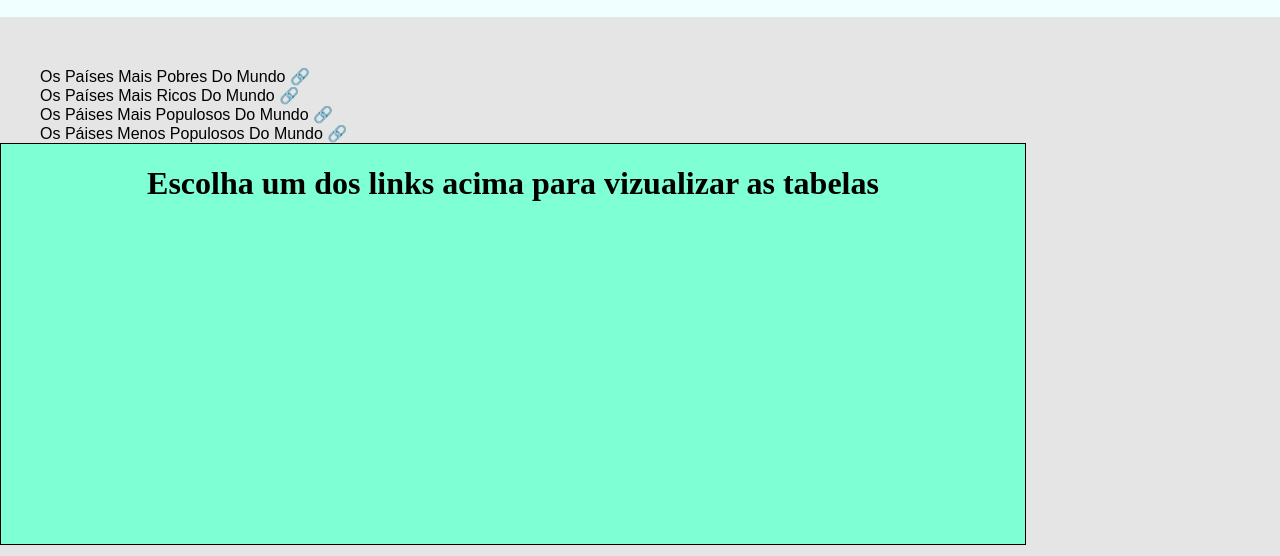
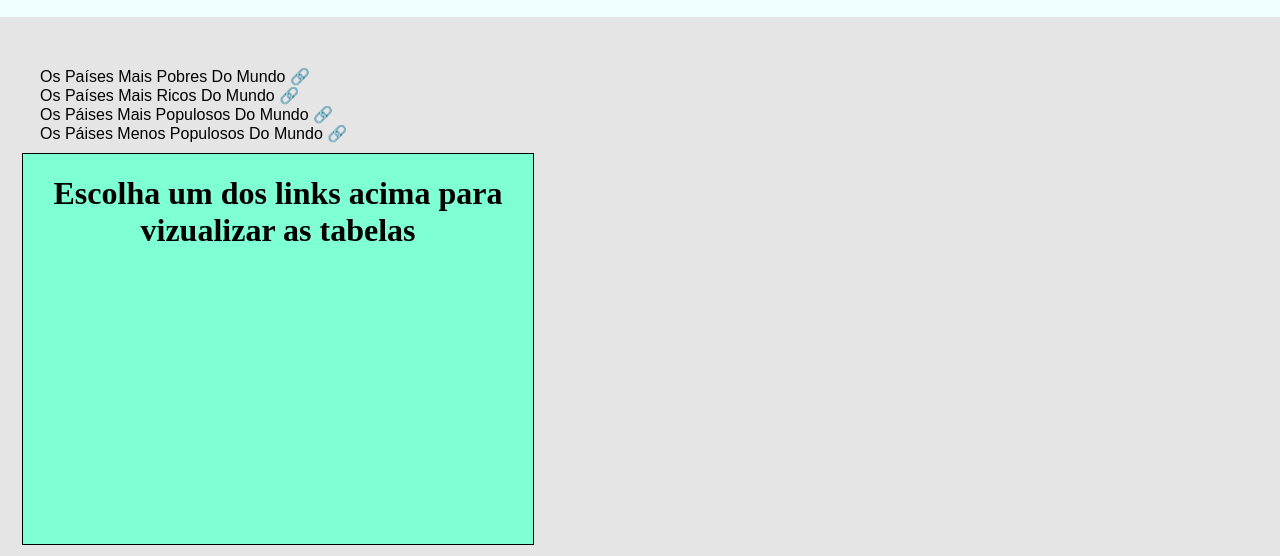
Before and after one commit to MakaulydaSilva/estudos-de-tabelas-e-iframe, a plain HTML site: page index.html in a window 1280 px wide. Shown: the part 368-924 px from the top of the page. Drawn offline with Linux system fonts and the light colour scheme.

Commit message:
iframe settings

```diff
--- a/estilo/style.css
+++ b/estilo/style.css
@@ -81,9 +81,13 @@ iframe {
 
 
     border: 1px solid black;
-    width: 80%;
-    height: 400px;
+    width: 100%;
+    margin: auto;
     position: relative;
+    top: 10px;
+    left: 22px;
+    width: 510px;
+    height: 390px;
 }
 
 
```
Also changed, not shown: tabelas/tabela002.html (+2 -0 lines).
